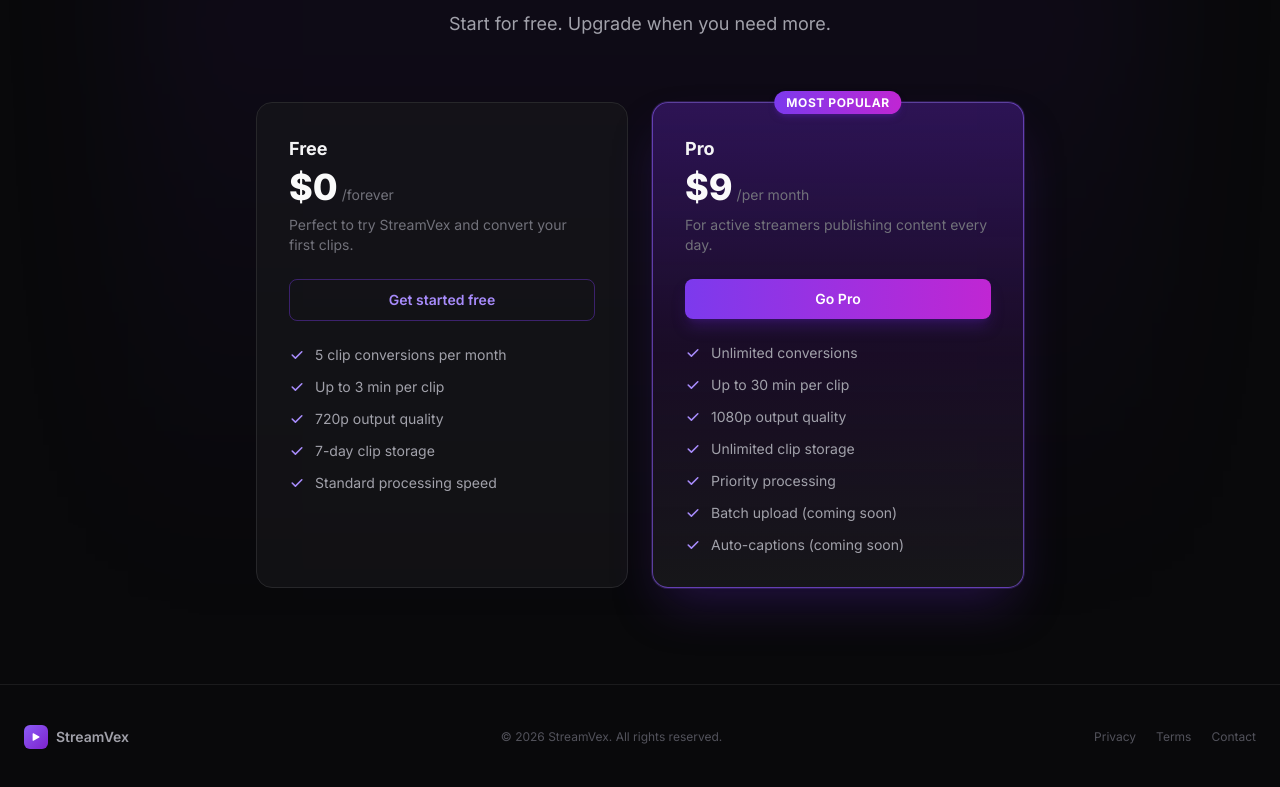
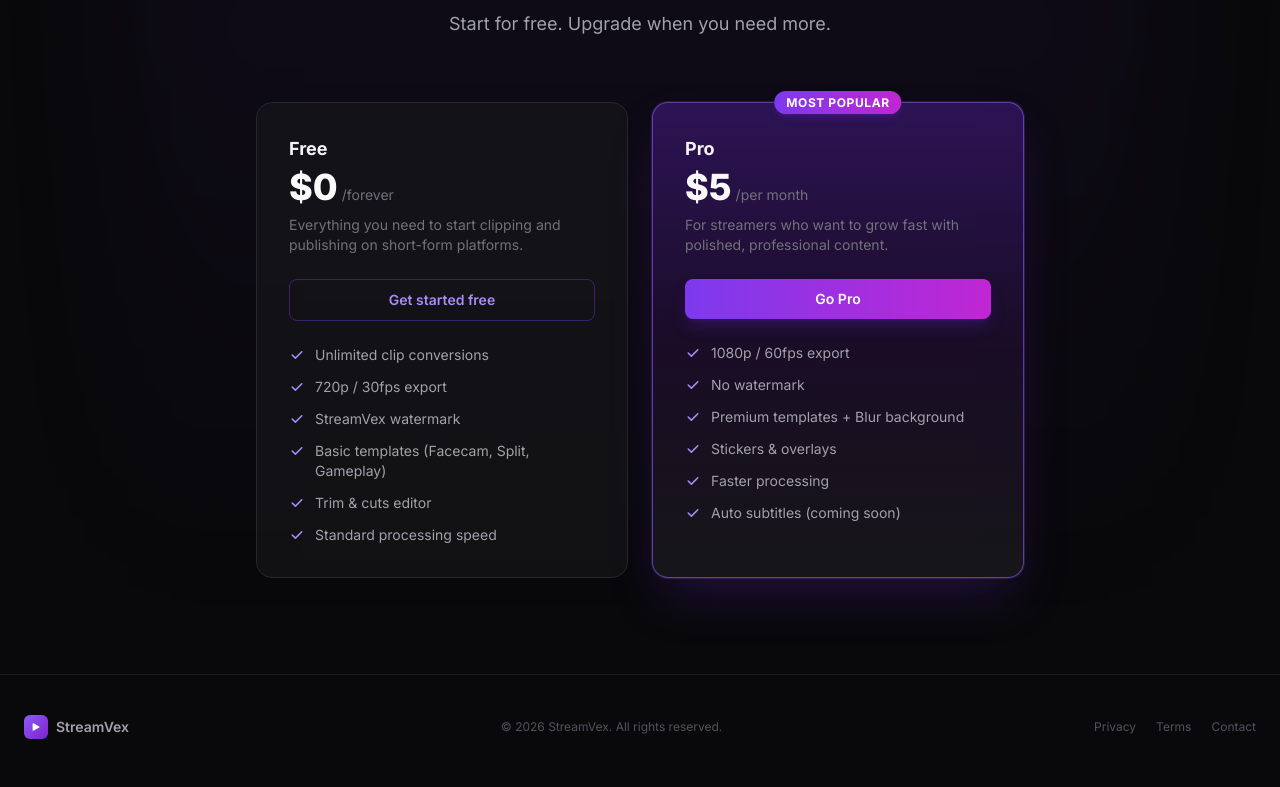
Before and after one commit to lasagnaalforno1/streamvex, a Next.js app: page / in a window 1280 px wide. Shown: the part 2748-3535 px from the top of the page. Built offline with nearby package versions, Linux system fonts and the light colour scheme; no server answers.

Commit message:
fix: align pricing with real features and simplify free vs pro plans

```diff
--- a/components/landing/Pricing.tsx
+++ b/components/landing/Pricing.tsx
@@ -5,35 +5,35 @@
     name: "Free",
     price: "$0",
     period: "forever",
-    description: "Perfect to try StreamVex and convert your first clips.",
+    description: "Everything you need to start clipping and publishing on short-form platforms.",
     cta: "Get started free",
     ctaHref: "/signup",
     ctaVariant: "outline" as const,
     features: [
-      "5 clip conversions per month",
-      "Up to 3 min per clip",
-      "720p output quality",
-      "7-day clip storage",
+      "Unlimited clip conversions",
+      "720p / 30fps export",
+      "StreamVex watermark",
+      "Basic templates (Facecam, Split, Gameplay)",
+      "Trim & cuts editor",
       "Standard processing speed",
     ],
     highlighted: false,
   },
   {
     name: "Pro",
-    price: "$9",
+    price: "$5",
     period: "per month",
-    description: "For active streamers publishing content every day.",
+    description: "For streamers who want to grow fast with polished, professional content.",
     cta: "Go Pro",
     ctaHref: "/signup?plan=pro",
     ctaVariant: "primary" as const,
     features: [
-      "Unlimited conversions",
-      "Up to 30 min per clip",
-      "1080p output quality",
-      "Unlimited clip storage",
-      "Priority processing",
-      "Batch upload (coming soon)",
-      "Auto-captions (coming soon)",
+      "1080p / 60fps export",
+      "No watermark",
+      "Premium templates + Blur background",
+      "Stickers & overlays",
+      "Faster processing",
+      "Auto subtitles (coming soon)",
     ],
     highlighted: true,
   },
```
